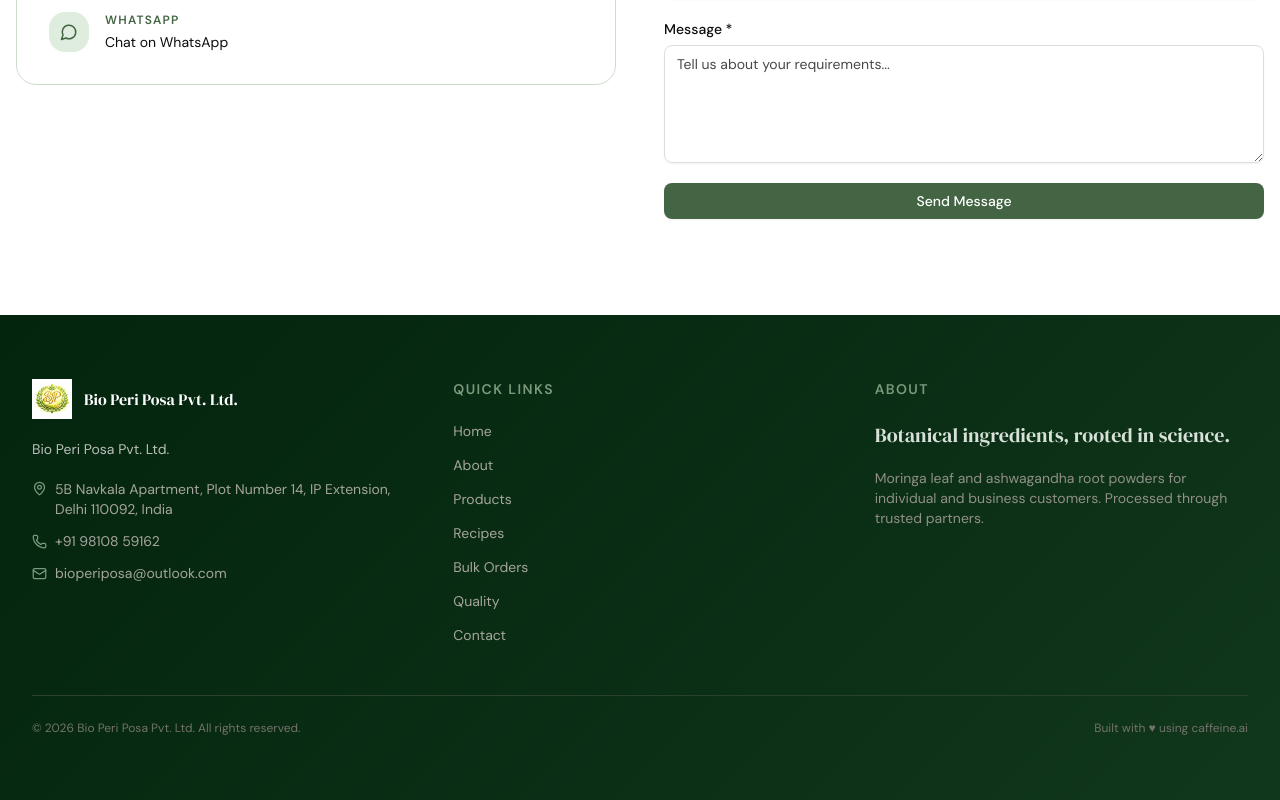
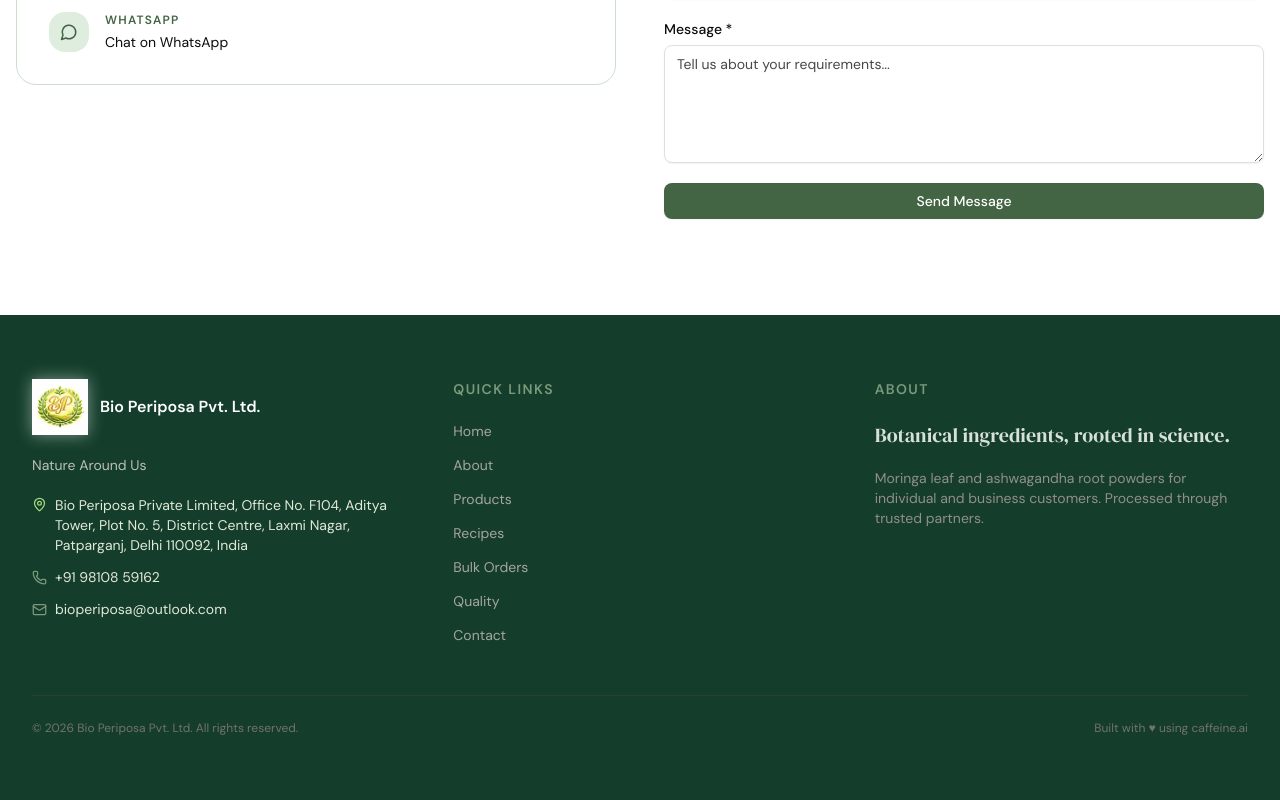
Before and after one commit to chitiagarwal/bio-peri-posa-website, a React (Vite) app in the folder src/frontend/: page /contact in a window 1280 px wide. Shown: the part 668-1468 px from the top of the page. Built offline with nearby package versions, Linux system fonts and the light colour scheme; no server answers; what @icp-sdk/core would draw is missing.

Commit message:
Update shared footer address and improve logo contrast across every page

```diff
--- a/src/frontend/src/components/Footer.tsx
+++ b/src/frontend/src/components/Footer.tsx
@@ -19,7 +19,7 @@ export default function Footer() {
       ? encodeURIComponent(window.location.hostname)
       : "";
   return (
-    <footer className="bg-footer-dark text-white">
+    <footer className="bg-[#143e2b] text-white">
       <div className="max-w-7xl mx-auto px-4 sm:px-6 lg:px-8 py-16">
         <div className="grid grid-cols-1 md:grid-cols-3 gap-12">
           {/* Company Details */}
@@ -28,31 +28,30 @@ export default function Footer() {
               <img
                 src="/assets/uploads/ChatGPT-Image-Mar-11-2026-10_17_00-AM-1.png"
                 alt="Bio Peri Posa Logo"
-                className="w-10 h-10 object-contain"
+                className="w-14 h-14 object-contain drop-shadow-[0_0_8px_rgba(255,255,255,0.45)]"
               />
-              <span className="font-serif text-base text-white">
-                Bio Peri Posa Pvt. Ltd.
+              <span className="font-sans text-base text-white font-semibold">
+                Bio Periposa Pvt. Ltd.
               </span>
             </div>
             <p
               className="text-sm font-sans mb-5"
               style={{ color: "oklch(0.80 0.010 145)" }}
             >
-              Bio Peri Posa Pvt. Ltd.
+              Nature Around Us
             </p>
             <ul
               className="space-y-3 text-sm font-sans"
-              style={{ color: "oklch(0.72 0.008 95)" }}
+              style={{ color: "#e1e9d8" }}
             >
               <li className="flex gap-2">
                 <MapPin
                   size={15}
                   className="shrink-0 mt-0.5"
-                  style={{ color: "oklch(0.65 0.055 145)" }}
+                  style={{ color: "#a4d97c" }}
                 />
                 <span>
-                  5B Navkala Apartment, Plot Number 14, IP Extension, Delhi
-                  110092, India
+                  Bio Periposa Private Limited, Office No. F104, Aditya Tower, Plot No. 5, District Centre, Laxmi Nagar, Patparganj, Delhi 110092, India
                 </span>
               </li>
               <li className="flex gap-2 items-center">
@@ -130,7 +129,7 @@ export default function Footer() {
             color: "oklch(0.55 0.008 95)",
           }}
         >
-          <span>© {year} Bio Peri Posa Pvt. Ltd. All rights reserved.</span>
+          <span>© {year} Bio Periposa Pvt. Ltd. All rights reserved.</span>
           <a
             href={`https://caffeine.ai?utm_source=caffeine-footer&utm_medium=referral&utm_content=${hostname}`}
             target="_blank"
```
